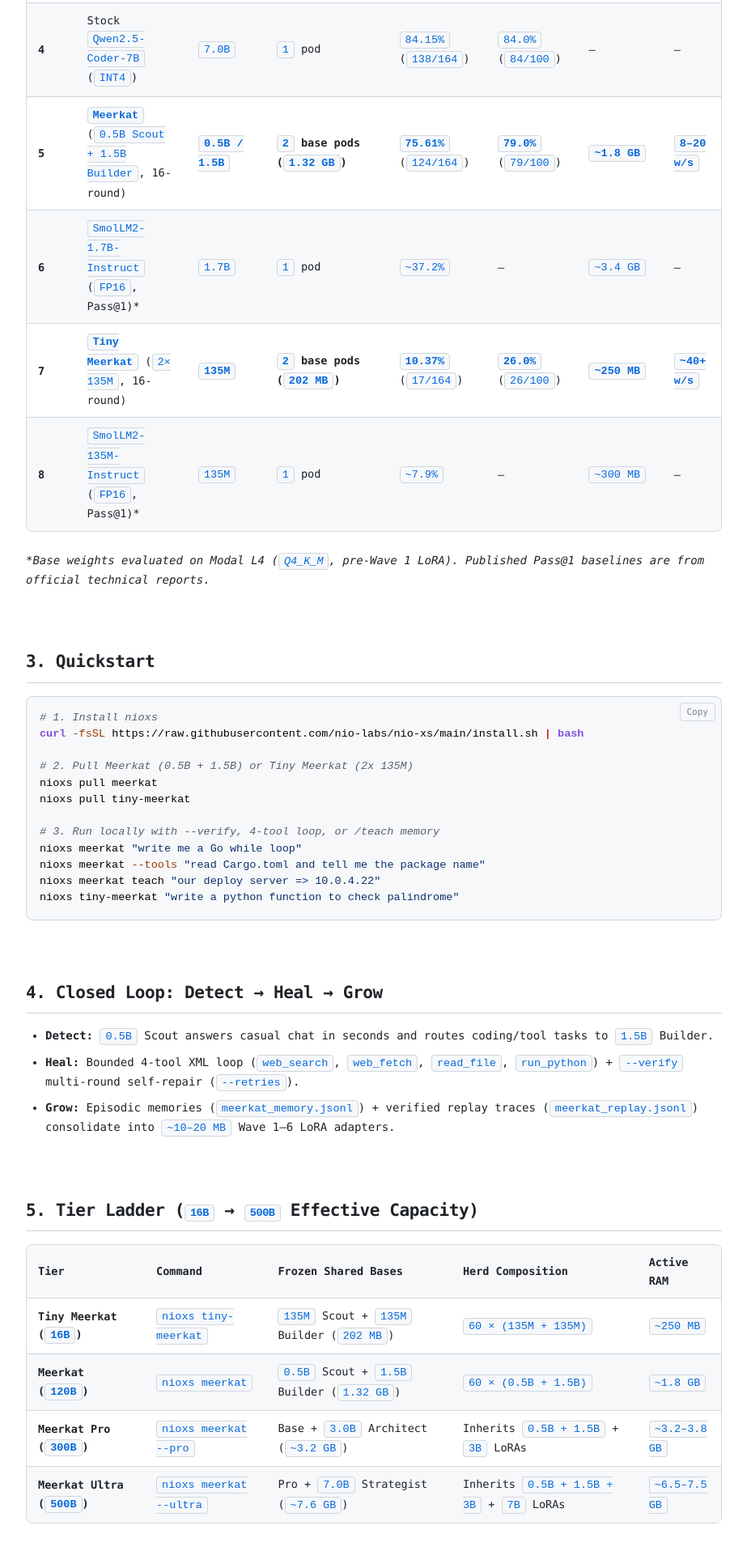
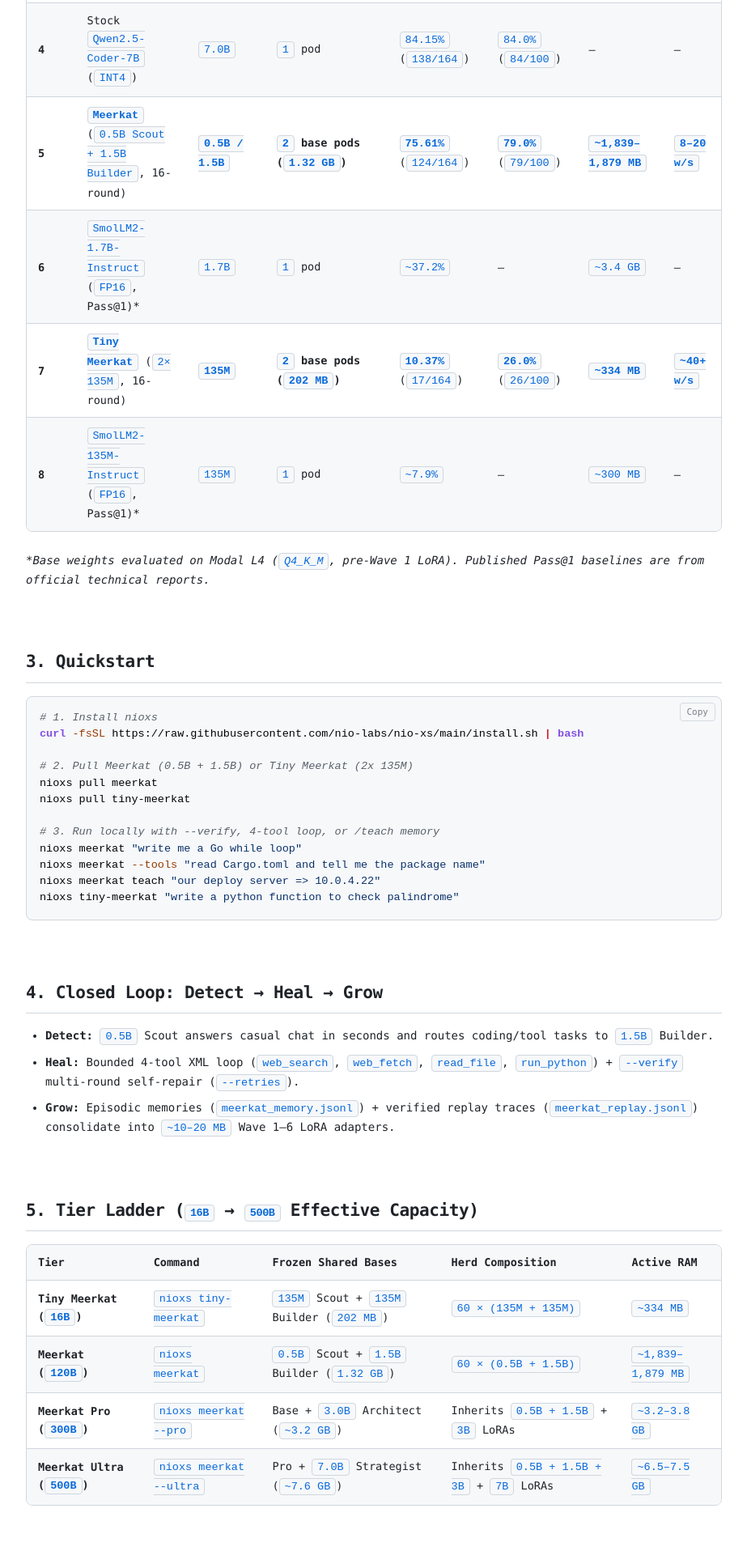
Before and after one commit to nio-labs/nio-meerkat, a plain HTML site: page docs/index.html in a window 1280 px wide. Shown: the part 859-2775 px from the top of the page at 81% size, without its empty margins (323-1246 px from the left). Drawn offline with nearby package versions, Linux system fonts and the light colour scheme; a web font is replaced by a local one.

Commit message:
docs: update Meerkat and Tiny Meerkat VmHWM to measured values

```diff
--- a/docs/index.html
+++ b/docs/index.html
@@ -96,9 +96,9 @@
                 <tr><td><strong>2</strong></td><td><code>Claude 3.5 Sonnet</code> (Frontier, Pass@1)*</td><td>Frontier</td><td>Cloud API</td><td><code>92.00%</code></td><td><code>91.0%</code></td><td>—</td><td>—</td></tr>
                 <tr><td><strong>3</strong></td><td><code>Qwen2.5-Coder-14B-Instruct</code> (<code>FP16</code>, Pass@1)*</td><td><code>14.7B</code></td><td><code>1</code> pod</td><td><code>89.60%</code></td><td><code>87.2%</code></td><td>—</td><td>—</td></tr>
                 <tr><td><strong>4</strong></td><td>Stock <code>Qwen2.5-Coder-7B</code> (<code>INT4</code>)</td><td><code>7.0B</code></td><td><code>1</code> pod</td><td><code>84.15%</code> (<code>138/164</code>)</td><td><code>84.0%</code> (<code>84/100</code>)</td><td>—</td><td>—</td></tr>
-                <tr class="highlight-row"><td><strong>5</strong></td><td><strong><code>Meerkat</code></strong> (<code>0.5B Scout + 1.5B Builder</code>, 16-round)</td><td><strong><code>0.5B / 1.5B</code></strong></td><td><strong><code>2</code> base pods (<code>1.32 GB</code>)</strong></td><td><strong><code>75.61%</code></strong> (<code>124/164</code>)</td><td><strong><code>79.0%</code></strong> (<code>79/100</code>)</td><td><strong><code>~1.8 GB</code></strong></td><td><strong><code>8–20 w/s</code></strong></td></tr>
+                <tr class="highlight-row"><td><strong>5</strong></td><td><strong><code>Meerkat</code></strong> (<code>0.5B Scout + 1.5B Builder</code>, 16-round)</td><td><strong><code>0.5B / 1.5B</code></strong></td><td><strong><code>2</code> base pods (<code>1.32 GB</code>)</strong></td><td><strong><code>75.61%</code></strong> (<code>124/164</code>)</td><td><strong><code>79.0%</code></strong> (<code>79/100</code>)</td><td><strong><code>~1,839–1,879 MB</code></strong></td><td><strong><code>8–20 w/s</code></strong></td></tr>
                 <tr><td><strong>6</strong></td><td><code>SmolLM2-1.7B-Instruct</code> (<code>FP16</code>, Pass@1)*</td><td><code>1.7B</code></td><td><code>1</code> pod</td><td><code>~37.2%</code></td><td>—</td><td><code>~3.4 GB</code></td><td>—</td></tr>
-                <tr class="highlight-row"><td><strong>7</strong></td><td><strong><code>Tiny Meerkat</code></strong> (<code>2× 135M</code>, 16-round)</td><td><strong><code>135M</code></strong></td><td><strong><code>2</code> base pods (<code>202 MB</code>)</strong></td><td><strong><code>10.37%</code></strong> (<code>17/164</code>)</td><td><strong><code>26.0%</code></strong> (<code>26/100</code>)</td><td><strong><code>~250 MB</code></strong></td><td><strong><code>~40+ w/s</code></strong></td></tr>
+                <tr class="highlight-row"><td><strong>7</strong></td><td><strong><code>Tiny Meerkat</code></strong> (<code>2× 135M</code>, 16-round)</td><td><strong><code>135M</code></strong></td><td><strong><code>2</code> base pods (<code>202 MB</code>)</strong></td><td><strong><code>10.37%</code></strong> (<code>17/164</code>)</td><td><strong><code>26.0%</code></strong> (<code>26/100</code>)</td><td><strong><code>~334 MB</code></strong></td><td><strong><code>~40+ w/s</code></strong></td></tr>
                 <tr><td><strong>8</strong></td><td><code>SmolLM2-135M-Instruct</code> (<code>FP16</code>, Pass@1)*</td><td><code>135M</code></td><td><code>1</code> pod</td><td><code>~7.9%</code></td><td>—</td><td><code>~300 MB</code></td><td>—</td></tr>
               </tbody>
             </table>
@@ -142,8 +142,8 @@ nioxs tiny-meerkat "write a python function to check palindrome"</code></pre>
                 <tr><th>Tier</th><th>Command</th><th>Frozen Shared Bases</th><th>Herd Composition</th><th>Active RAM</th></tr>
               </thead>
               <tbody>
-                <tr><td><strong>Tiny Meerkat (<code>16B</code>)</strong></td><td><code>nioxs tiny-meerkat</code></td><td><code>135M</code> Scout + <code>135M</code> Builder (<code>202 MB</code>)</td><td><code>60 × (135M + 135M)</code></td><td><code>~250 MB</code></td></tr>
-                <tr><td><strong>Meerkat (<code>120B</code>)</strong></td><td><code>nioxs meerkat</code></td><td><code>0.5B</code> Scout + <code>1.5B</code> Builder (<code>1.32 GB</code>)</td><td><code>60 × (0.5B + 1.5B)</code></td><td><code>~1.8 GB</code></td></tr>
+                <tr><td><strong>Tiny Meerkat (<code>16B</code>)</strong></td><td><code>nioxs tiny-meerkat</code></td><td><code>135M</code> Scout + <code>135M</code> Builder (<code>202 MB</code>)</td><td><code>60 × (135M + 135M)</code></td><td><code>~334 MB</code></td></tr>
+                <tr><td><strong>Meerkat (<code>120B</code>)</strong></td><td><code>nioxs meerkat</code></td><td><code>0.5B</code> Scout + <code>1.5B</code> Builder (<code>1.32 GB</code>)</td><td><code>60 × (0.5B + 1.5B)</code></td><td><code>~1,839–1,879 MB</code></td></tr>
                 <tr><td><strong>Meerkat Pro (<code>300B</code>)</strong></td><td><code>nioxs meerkat --pro</code></td><td>Base + <code>3.0B</code> Architect (<code>~3.2 GB</code>)</td><td>Inherits <code>0.5B + 1.5B</code> + <code>3B</code> LoRAs</td><td><code>~3.2–3.8 GB</code></td></tr>
                 <tr><td><strong>Meerkat Ultra (<code>500B</code>)</strong></td><td><code>nioxs meerkat --ultra</code></td><td>Pro + <code>7.0B</code> Strategist (<code>~7.6 GB</code>)</td><td>Inherits <code>0.5B + 1.5B + 3B</code> + <code>7B</code> LoRAs</td><td><code>~6.5–7.5 GB</code></td></tr>
               </tbody>
```
Also changed, not shown: 1 other file.
